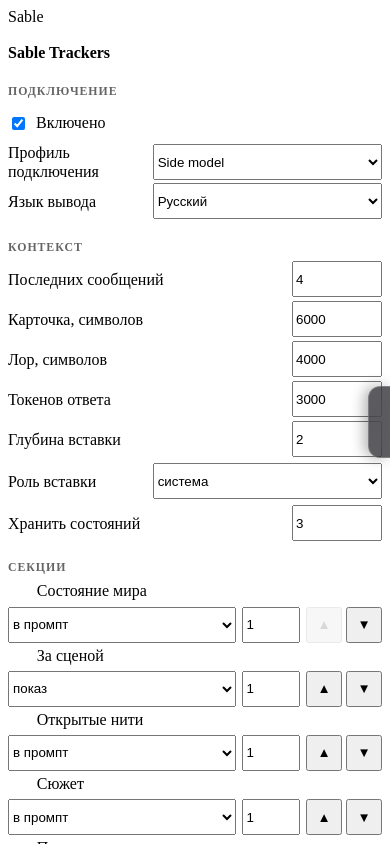
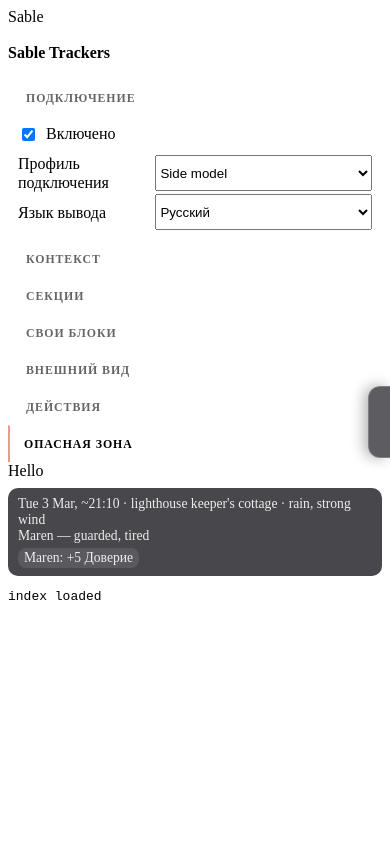
Before and after one commit to derryanna/sable-trackers, a website: page dev/smoke.html in a window 390 px wide. Drawn offline with Linux system fonts and the light colour scheme.

Commit message:
Settings: every group folds and remembers its state
All settings groups are now <details> elements with the heading in the
summary (icon, text, a chevron that turns when open), built by the one
group() helper the Danger zone already used; the Danger zone keeps its
warning styling and closed default. Open state lives in settings.groups
(GROUP_IDS in src/settings.js, booleans, unknown ids dropped), Connection
is open by default and everything else closed. A toggle saves only that
flag; a re-render caused by anything else syncs the open attribute from
the setting and never fights the user. Tap targets stay at 36 px and the
narrow-container rules apply inside each group. README mentions the
folding groups in both languages. 136 tests.

Co-Authored-By: Claude Fable 5.1 <noreply@anthropic.com>

```diff
--- a/src/settings.js
+++ b/src/settings.js
@@ -4,6 +4,7 @@ import { enabledPacks } from './store.js';
 import { COMMON_RULES } from './prompt.js';
 
 export const SETTINGS_KEY = 'sableTrackers';
+export const GROUP_IDS = Object.freeze(['connection', 'context', 'sections', 'custom', 'visual', 'actions', 'danger']);
 // Drawer look (SPEC §12). Ranges are inclusive; the UI sliders use the same bounds.
 // base/text: null = automatic (dark glass, theme text; a base derives its own ink). Hex colours override (SPEC §12).
 // bgImage: null or a sanitised data:/http(s) URL (normalizeBgImage); the other keys are numbers, booleans or choices.
@@ -25,6 +26,7 @@ export const DEFAULTS = {
   prompts: { rules: null, sections: {}, packs: {} },
   packs: [], packDefaults: [], packScope: {},
   order: SECTION_ORDER, customSections: [],
+  groups: { connection: true },
   folded: {}, pinned: false, floatingPosition: null,
   sections: Object.fromEntries(SECTIONS.map(s => [s.id, { mode: s.defaultMode, period: s.period }])),
   visual: { ...VISUAL_DEFAULTS },
@@ -55,6 +57,8 @@ export function normalizeSettings(value = {}) {
   const all = getAllSections({ ...result, prompts: {} });
   const ids = all.map(section => section.id);
   result.folded = Object.fromEntries(ids.filter(id => typeof value.folded?.[id] === 'boolean').map(id => [id, value.folded[id]]));
+  result.groups = { ...DEFAULTS.groups, ...Object.fromEntries(GROUP_IDS
+    .filter(id => typeof value.groups?.[id] === 'boolean').map(id => [id, value.groups[id]])) };
   const position = value.floatingPosition;
   result.floatingPosition = position && Number.isFinite(position.x) && Number.isFinite(position.y)
     ? { x: Math.max(0, position.x), y: Math.max(0, position.y) } : null;
@@ -154,7 +158,8 @@ export function saveSettings(ctx, patch) {
     sections: { ...previous.prompts.sections, ...patch.prompts?.sections },
     packs: { ...previous.prompts.packs, ...patch.prompts?.packs } };
   const packScope = { ...previous.packScope, ...patch.packScope };
-  ctx.extensionSettings[SETTINGS_KEY] = normalizeSettings({ ...previous, ...patch, sections, customSections, prompts, packScope });
+  const groups = { ...previous.groups, ...patch.groups };
+  ctx.extensionSettings[SETTINGS_KEY] = normalizeSettings({ ...previous, ...patch, sections, customSections, prompts, packScope, groups });
   ctx.saveSettingsDebounced();
   return ctx.extensionSettings[SETTINGS_KEY];
 }
--- a/src/ui/settings.js
+++ b/src/ui/settings.js
@@ -1,7 +1,7 @@
 import { getSections, orderedSectionIds } from '../sections.js';
 import { COMMON_RULES, getPromptTexts } from '../prompt.js';
 import { t } from '../i18n.js';
-import { ROLES, VISUAL_CHOICES, VISUAL_DEFAULTS, VISUAL_RANGES, normalizeBgImage, normalizeVisual } from '../settings.js';
+import { GROUP_IDS, ROLES, VISUAL_CHOICES, VISUAL_DEFAULTS, VISUAL_RANGES, normalizeBgImage, normalizeVisual } from '../settings.js';
 import { BG_MAX_STORED, BG_QUALITY, PRESET_IDS, THEME_FILE, applyPreset, exportTheme, fitWithin, parseTheme, presetOf } from '../themes.js';
 import { applyVisual, glyphNode, sectionGlyph } from './drawer.js';
 
@@ -94,16 +94,18 @@ export function createSettings(runtime, { document = globalThis.document,
   toggle.append(text('b', '', 'settingsTitle'), node('div', 'inline-drawer-icon fa-solid fa-circle-chevron-down down'));
   const content = node('div', 'inline-drawer-content st-sable-settings-body');
   drawer.append(toggle, content); element.append(drawer); host.append(element);
+  const groups = new Map();
   function group(id, key) {
-    const section = node(id === 'danger' ? 'details' : 'section', 'st-sable-settings-group'); section.dataset.group = id;
-    const heading = node('h4', 'st-sable-settings-heading');
-    if (id === 'danger') {
-      section.classList.add('st-sable-danger');
-      const summary = node('summary'); heading.append(icon('triangle-exclamation'), text('span', '', key));
-      summary.append(heading); section.append(summary);
-    } else heading.append(text('span', '', key));
-    if (id !== 'danger') section.append(heading);
-    content.append(section);
+    const section = node('details', 'st-sable-settings-group st-sable-group'); section.dataset.group = id;
+    const summary = node('summary', 'st-sable-group-summary'), heading = node('h4', 'st-sable-settings-heading');
+    const glyphs = { connection: 'plug', context: 'align-left', sections: 'list', custom: 'puzzle-piece', visual: 'palette', actions: 'bolt', danger: 'triangle-exclamation' };
+    heading.append(icon(glyphs[id]), text('span', '', key));
+    summary.append(heading, icon('chevron-right')); section.append(summary);
+    if (id === 'danger') section.classList.add('st-sable-danger');
+    section.addEventListener('toggle', () => {
+      if (section.open !== !!runtime.snapshot().settings.groups?.[id]) runtime.updateSettings({ groups: { [id]: section.open } });
+    });
+    groups.set(id, section); content.append(section);
     return section;
   }
   const controls = new Map();
@@ -646,6 +648,10 @@ export function createSettings(runtime, { document = globalThis.document,
   function render(next, force) {
     view = next; forced = force;
     applyLabels(labels);
+    for (const id of GROUP_IDS) {
+      const section = groups.get(id), open = !!view.settings.groups?.[id];
+      if (section && section.open !== open) section.open = open;
+    }
     for (const [key, input] of controls) {
       if (input.type === 'checkbox') input.checked = !!view.settings[key];
       else if (key !== 'profileId') setValue(input, view.settings[key]);
--- a/style.css
+++ b/style.css
@@ -276,8 +276,16 @@
 .st-sable-panel-badge { display: inline-block; margin: 4px 6px 0 0; padding: 2px 6px; border-radius: 8px; background: rgba(255, 255, 255, .1); }
 
 /* Extensions settings: compact groups built from SillyTavern's own controls, so the theme applies. */
-.st-sable-settings-group { margin: 0; padding: 10px 0 8px; border-top: 1px solid var(--SmartThemeBorderColor, rgba(255,255,255,.12)); }
-.st-sable-settings-group:first-child { padding-top: 4px; border-top: 0; }
+.st-sable-settings-group { margin: 0; padding: 0 10px; min-width: 0; border-top: 1px solid var(--SmartThemeBorderColor, rgba(255,255,255,.12)); }
+.st-sable-settings-group:first-child { border-top: 0; }
+.st-sable-group[open] { padding-bottom: 8px; }
+.st-sable-group-summary { display: flex; align-items: center; gap: 8px; min-height: 36px; padding: 10px; margin-inline: -10px; box-sizing: border-box; cursor: pointer; list-style: none; }
+.st-sable-group-summary::-webkit-details-marker { display: none; }
+.st-sable-group-summary::marker { content: ''; }
+.st-sable-group-summary:hover { background: color-mix(in srgb, var(--st-sable-accent, #f5f4ee) 8%, transparent); }
+.st-sable-group-summary > .st-sable-settings-heading { display: flex; align-items: center; gap: 8px; flex: 1; min-width: 0; margin: 0; overflow-wrap: anywhere; }
+.st-sable-group-summary > .fa-chevron-right { flex: none; font-size: .75em; }
+.st-sable-group[open] > .st-sable-group-summary > .fa-chevron-right { transform: rotate(90deg); }
 .st-sable-settings-heading { margin: 0 0 6px; font-size: .74em; font-weight: 700; letter-spacing: .08em; text-transform: uppercase; opacity: .6; }
 .st-sable-settings :is(select, input:not([type="checkbox"]):not([type="range"]):not([type="color"]), button, summary, .checkbox_label, .inline-drawer-toggle) { min-height: 36px; }
 /* Theme checkboxes keep their own size; stretching them made tall ovals on some themes. */
@@ -483,9 +491,8 @@
 /* Appearance settings: sub-headings, background picker, theme tools. */
 .st-sable-settings-subheading { margin: 12px 0 4px; font-size: .8em; font-weight: 600; letter-spacing: .02em; opacity: .8; }
 .st-sable-settings .st-sable-danger { border-left: 2px solid rgba(224,86,75,.6); border-left: 2px solid color-mix(in srgb, #e0564b 60%, transparent); padding-left: 10px; min-width: 0; }
-.st-sable-settings :is(.st-sable-danger, .st-sable-prompt, .st-sable-log-entry) > summary { min-height: 36px; padding-block: 8px; cursor: pointer; overflow-wrap: anywhere; }
-.st-sable-danger > summary > h4 { display: inline; margin: 0; opacity: 1; }
-.st-sable-danger > summary > h4 > i { margin-right: 8px; }
+.st-sable-settings :is(.st-sable-prompt, .st-sable-log-entry) > summary { min-height: 36px; padding-block: 8px; cursor: pointer; overflow-wrap: anywhere; }
+.st-sable-danger > summary > h4 { opacity: 1; }
 .st-sable-settings .st-sable-danger .st-sable-settings-wide { display: block; box-sizing: border-box; width: 100%; min-width: 0; max-width: 100%; }
 .st-sable-settings .st-sable-dump { max-height: 40vh; overflow: auto; white-space: pre-wrap; word-break: break-word; font: 12px/1.4 monospace; }
 .st-sable-danger [data-changed] { margin-left: 8px; font-size: .75em; opacity: .7; }
@@ -495,9 +502,10 @@
 .st-sable-prompt, .st-sable-log-entry { min-width: 0; }
 @container (max-width: 480px) {
   .st-sable-settings .st-sable-danger { padding-left: 6px; }
+  .st-sable-danger > .st-sable-group-summary { margin-left: -6px; padding-left: 6px; }
   .st-sable-danger .st-sable-settings-buttons { flex-wrap: wrap; }
 }
-.st-sable-settings-heading + .st-sable-settings-subheading { margin-top: 2px; }
+.st-sable-group-summary + .st-sable-settings-subheading { margin-top: 2px; }
 .st-sable-settings-grid > .st-sable-settings-wide { grid-column: 1 / -1; }
 .st-sable-settings-group[data-group="visual"] .st-sable-settings-inline > select.text_pole { width: min(12em, 58%); text-overflow: ellipsis; }
 .st-sable-settings-bg { display: flex; align-items: center; gap: 10px; margin: 2px 0 4px; }
```
Also changed, not shown: TASKS.md (+3 -1 lines), test/ui-settings.test.mjs (+63 -1 lines), README.md.
